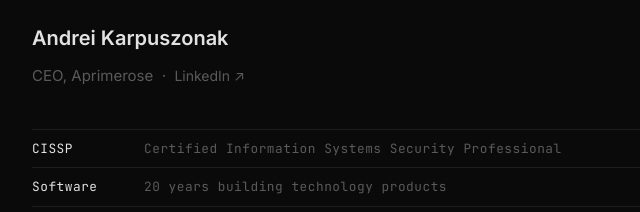
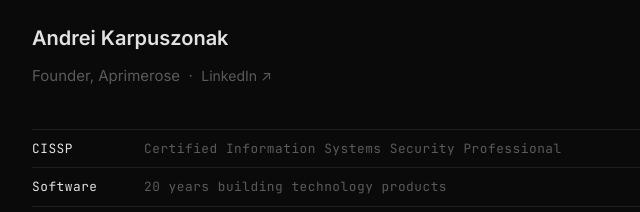
Before and after one commit to aprimerose/website, a plain HTML site: page about/index.html in a window 1280 px wide. Shown: the part 236-448 px from the top of the page, 292-932 px from the left. Drawn offline with Linux system fonts and the light colour scheme.

Commit message:
site: About — 'Founder, Aprimerose' replaces 'CEO, Aprimerose' (subtitle + meta description), matching LinkedIn (CEO Jun 2020 – Mar 2023, Executive Director since)
Co-Authored-By: Claude Opus 5.5 <noreply@anthropic.com>

```diff
--- a/about/index.html
+++ b/about/index.html
@@ -3,7 +3,7 @@
 <head>
   <meta charset="UTF-8">
   <meta name="viewport" content="width=device-width, initial-scale=1.0">
-  <meta name="description" content="About Andrei Karpuszonak — CEO of Aprimerose, fintech software for private equity since 2020. CISSP. Experiments on AI for regulated data at localfirstai.eu.">
+  <meta name="description" content="About Andrei Karpuszonak — founder of Aprimerose, fintech software for private equity since 2020. CISSP. Experiments on AI for regulated data at localfirstai.eu.">
   <title>About — Aprimerose</title>
   <link rel="canonical" href="https://aprimerose.com/about/">
   <link rel="stylesheet" href="../style.css">
@@ -44,7 +44,7 @@
         >
 
         <h1 class="page-title">Andrei Karpuszonak</h1>
-        <p class="page-subtitle">CEO, Aprimerose &nbsp;·&nbsp;
+        <p class="page-subtitle">Founder, Aprimerose &nbsp;·&nbsp;
           <a href="https://www.linkedin.com/in/karpuszonak/" target="_blank" rel="noopener" style="color:var(--muted); font-size:0.875rem; text-decoration:none;">LinkedIn ↗</a>
         </p>
 
```
